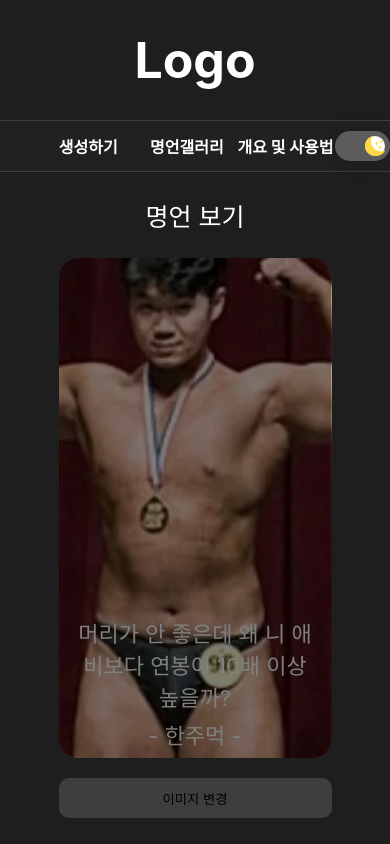
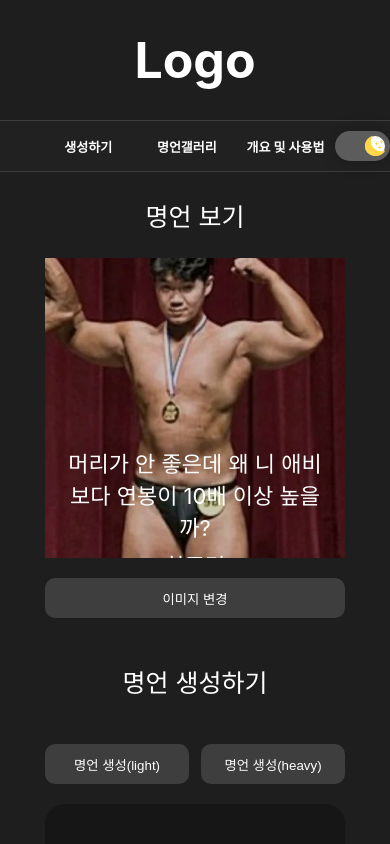
Before and after one commit to pmk1004/drip-creator, a React (Create React App) app: page / in a window 390 px wide. Shown: the top 844 px of the page. Built offline with nearby package versions, Linux system fonts and the light colour scheme.

Commit message:
media query

```diff
--- a/src/app/styles/common.css
+++ b/src/app/styles/common.css
@@ -49,6 +49,9 @@ ul li {
 }
 
 .App.dark .content-wrapper {
+  color: white;
+}
+.App.dark button{
   color: white;
 }
 
@@ -104,3 +107,17 @@ button{
   border-style: none;
   border-radius: 10px;
 }
+
+.App.dark .overlay {
+  background-color: rgba(0, 0, 0, 0.2);
+}
+
+.overlay {
+  position: absolute;
+  width: 100%;
+  height: 100%;
+  top: 50%;
+  left: 50%;
+  transform: translate(-50%, -50%);
+  background-color: rgba(0, 0, 0, 0.4);
+}
--- a/src/app/styles/gallery.css
+++ b/src/app/styles/gallery.css
@@ -1,21 +1,23 @@
 .gallery-slider {
+  position:relative;
   display: flex;
+  justify-content: center;
   align-items: center;
-  width: 100%;
+  width: 50%;
 }
 .gallery-wrapper{
-  max-width: 400px;
+  width: 500px;
+  height: 500px;
 }
 .gallery-items {
-  width: 1600%;
+  width: 400%;
   transition: transform 0.5s;
 }
 .slide {
   float: left;
   width: 100%;
-  max-width: 400px;
-  max-height: 400px;
-  border-radius: 20px;
+  max-width: 500px;
+  /* border-radius: 20px; */
 }
 .slide:after{
   padding-bottom: 100%;
@@ -24,7 +26,7 @@
 .slide img {
   width: 100%;
   height: 100%;
-  border-radius: 20px;
+  /* border-radius: 20px; */
 }
 
 .slide-btn{
@@ -38,3 +40,37 @@
 .right{
   margin-left: 30px;
 }
+
+.slide-btn-container {
+  display: flex;
+  justify-content: space-between;
+  align-items: center;
+  width: 60%;
+}
+
+
+@media (min-width: 575px) {
+  .overlay{
+    min-width: 500px;
+  }
+}
+
+@media (max-width: 574px) {
+  .overlay{
+    min-width: 380px;
+  }
+  .gallery-slider, .gallery-wrapper, .slide{
+    width: 360px;
+    height: 360px;
+  }
+}
+
+@media (max-width: 375px) {
+  .overlay{
+    min-width: 250px;
+  }
+  .gallery-slider, .gallery-wrapper, .slide{
+    width: 250px;
+    height: 250px;
+  }
+}
--- a/src/app/styles/home.css
+++ b/src/app/styles/home.css
@@ -1,6 +1,6 @@
 /* gallery */
-.gallery-container{
-    width: 70%;
+.gallery-container {
+  width: 50%;
 }
 
 .gallery {
@@ -9,26 +9,12 @@
   position: relative;
   width: 100%;
   height: 500px;
-    border-radius: 20px;
-    background-color: #161616;
+  /* border-radius: 20px; */
   overflow: hidden;
   z-index: 1;
 }
 
-
-  .overlay{
-    position: absolute;
-    width: 100%;
-    height: 100%;
-    top: 50%;
-    left: 50%;
-    transform: translate(-50%, -50%);
-    background-color: rgba(0, 0, 0, 0.5);
-    border-radius: 20px;
-    z-index: 10;
-  }
-
-  .gallery-img{
+.gallery-img {
   height: 100%;
   position: absolute;
   left: 50%;
@@ -39,13 +25,12 @@
   z-index: 11;
 }
 
-
 /* drip-container */
-  .drip-container{
-    width: 70%;
+.drip-container {
+  width: 50%;
 }
 
-  .drip-container button{
+.drip-container button {
   width: 48%;
 }
 
@@ -58,7 +43,7 @@
   justify-content: center;
   align-items: center;
   z-index: 9;
-    top: 70%
+  top: 70%;
 }
 
 .drip-author p {
@@ -67,7 +52,7 @@
   text-align: center;
 }
 
-.drip-text{
+.drip-text {
   width: 100%;
   height: 30%;
   min-height: 150px;
@@ -75,3 +60,55 @@
   background-color: #161616;
   border-radius: 20px;
 }
+
+
+
+
+
+@media (min-width: 500px) {
+  .gallery-container, .drip-container{
+    min-width: 500px
+  }
+}
+
+@media (max-width: 499px) {
+  .gallery-container, .drip-container{
+    min-width: 400px
+  }
+  .gallery{
+    height: 300px;
+  }
+}
+
+@media (max-width: 412px) {
+  ul{
+    font-size: 13px;
+  }
+}
+
+@media (max-width: 400px) {
+  .gallery-container, .drip-container{
+    min-width: 300px;
+  }
+}
+
+@media (max-width: 376px) {
+  .gallery{
+    height: 300px;
+  }
+}
+
+@media (max-width: 320px) {
+  ul{
+    font-size: 13px;
+  }
+  .gallery-container, .drip-container{
+    min-width: 280px;
+  }
+  .gallery{
+    height: 280px;
+  }
+  .drip-author p{
+    font-size: 17px;
+  }
+}
--- a/src/app/styles/outline.css
+++ b/src/app/styles/outline.css
@@ -1,15 +1,30 @@
 .outline{
-    width: 60%;
+    width: 50%;
 }
 
-.App.dark .navigator {
-    margin-top: 1rem;
+.App .navigator {
+    margin-top: 1.2rem;
     padding-left: 0.7rem;
     width: 150px;
     height: 3rem;
+    position: absolute;
+    right: 4%;
+    color: #454545;
+    border-left: 2px solid rgb(222, 222, 222);
+}
+.App .navigator > p:hover{
+    font-size: 1.05rem;
+    color: #222222;
+    transition: 0.3s;
+    cursor: pointer;
+}
+
+.App .navigator > p.active {
+    font-size: 1.05rem;
+    color: #222222;
+}
+.App.dark .navigator {
     border-left: 2px solid #161616;
-    position: fixed;      /* 절대 위치 설정 */
-    right: 4%;
 }
 .App.dark .navigator > p {
     font-size: 1rem;
@@ -28,7 +43,10 @@
     color: rgb(209, 209, 209);
 }
 
-
+.navigator.nav-fixed {
+    position: fixed !important;
+    top: 0;
+}
 
 .about, .how-to-use{
     display: flex;
@@ -59,14 +77,44 @@
     align-items: center;
     position: relative;
     width: 100%;
+    height: 500px;
 }
 .img-wrapper {
     display: flex;
-    width: 50%;
+    height: 500px;
 }
 
 .img-wrapper img {
     width: 100%;
     height: 100%;
-    border-radius: 20px;
 }
+
+@media (max-width:985px){
+    .navigator{
+        display: none;
+    }
+}
+@media (min-width:575px) {
+    .img-container{
+        min-width: 500px;
+    }
+}
+
+@media (max-width: 574px) {
+    .img-container{
+        min-width: 360px;
+    }
+    .img-wrapper{
+        height: 360px;
+    }
+  }
+
+  @media (max-width: 375px) {
+    .img-container{
+      min-width: 250px;
+      height: 320px;
+    }
+    .img-wrapper{
+      height: 250px;
+    }
+  }
```
Lines whose indentation alone changed are shown as unchanged.
